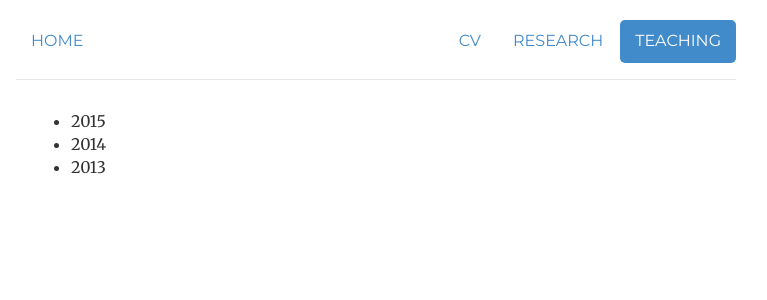
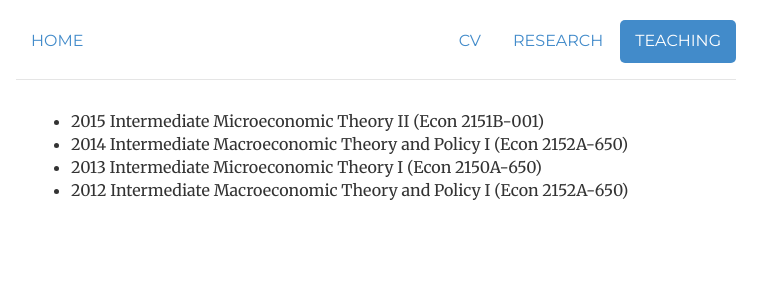
Before and after one commit to morihiroaki/morihiroaki.github.io, a Jekyll site: the page built from teaching.html, in a window 1280 px wide. Shown: the top 300 px of the page, without its empty margins (264-1031 px from the left). Built offline with Jekyll 4.4.1, drawn with Linux system fonts in a browser that asks for light colours.

Commit message:
Update teaching.html

```diff
--- a/teaching.html
+++ b/teaching.html
@@ -8,9 +8,10 @@ description:
 ---
 <div class="container">
 <ul style="list-style-type:disc">
-  <li>2015</li>
-  <li>2014</li>
-  <li>2013</li>
+  <li>2015 Intermediate Microeconomic Theory II (Econ 2151B-001)</li>
+  <li>2014 Intermediate Macroeconomic Theory and Policy I (Econ 2152A-650)</li>
+  <li>2013 Intermediate Microeconomic Theory I (Econ 2150A-650)</li>
+  <li>2012 Intermediate Macroeconomic Theory and Policy I (Econ 2152A-650)</li>
 </ul>
 </div>
   <!--/div-->
```
